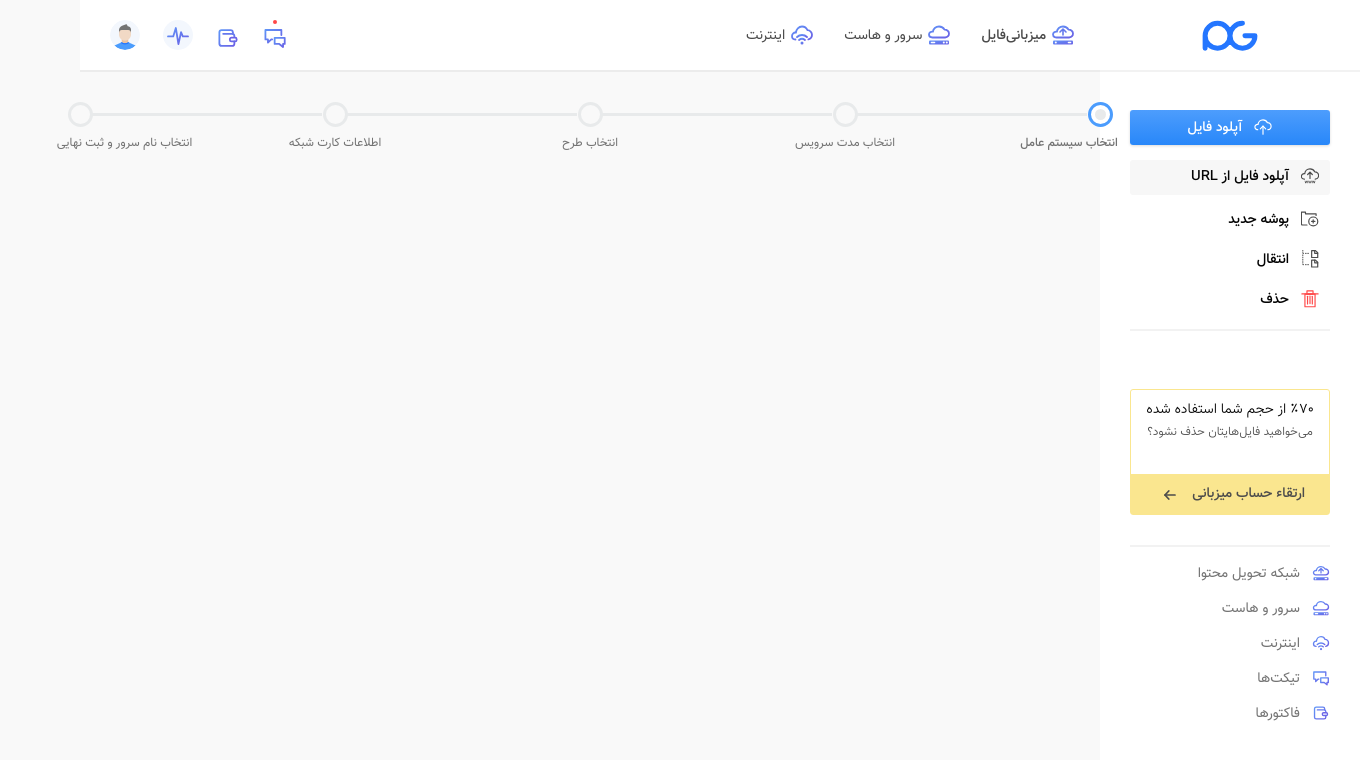
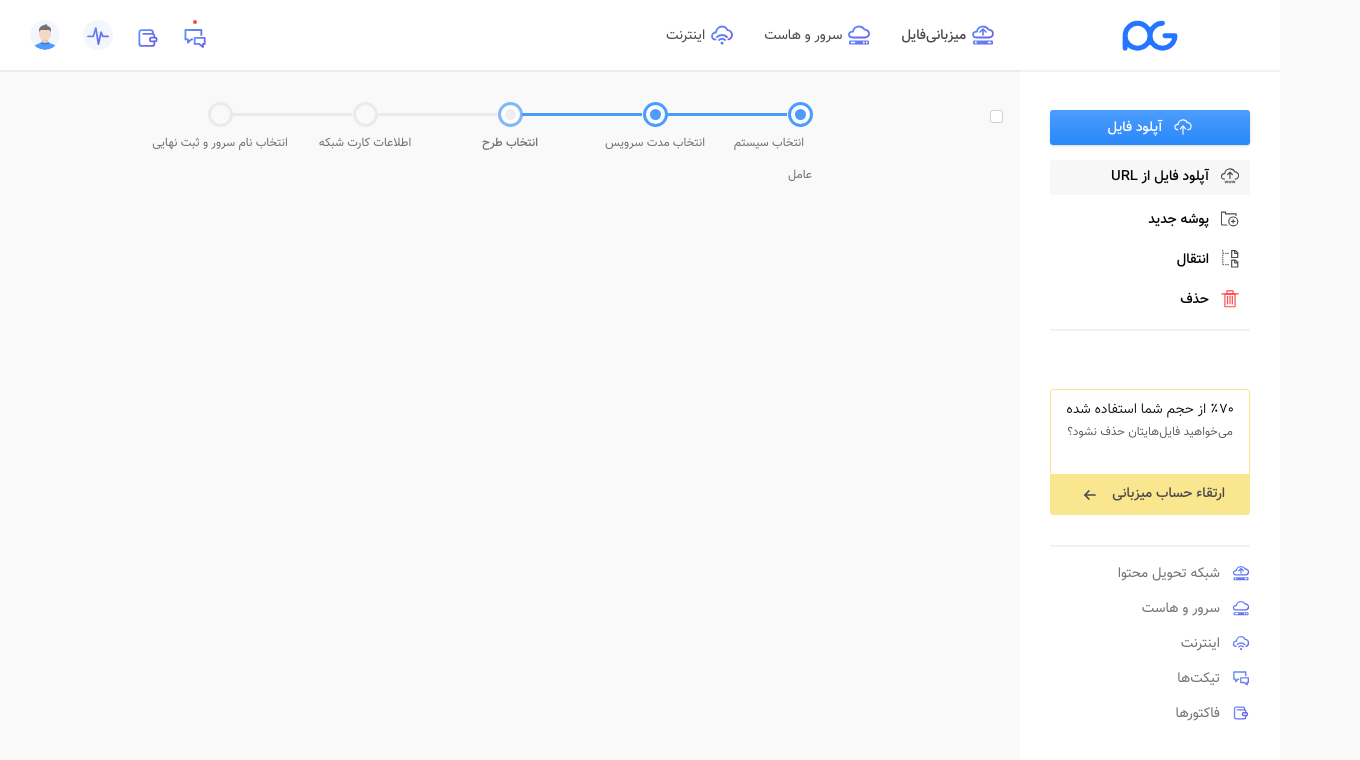
Before and after one commit to cventix/blueberry-cfsui, a React (Create React App) app: page / in a window 1280 px wide. Shown: the top 760 px of the page, 1360 px wide, since content can reach past the window. Built offline with nearby package versions, Linux system fonts and the light colour scheme.

Commit message:
checkbox added

```diff
--- a/src/components/Sidebar/Sidebar.scss
+++ b/src/components/Sidebar/Sidebar.scss
@@ -10,9 +10,7 @@
 	.menuWrapper {
 		position: fixed;
 		top: $navbar-height;
-		right: 0;
 		bottom: 0;
-		left: 0;
 		width: $sidebar-width;
 		background: #fff;
 		opacity: 0.99;
--- a/src/components/Stepbar/Stepbar.module.scss
+++ b/src/components/Stepbar/Stepbar.module.scss
@@ -1,5 +1,15 @@
 @import "../../styles/global";
 $stepbar-color: #e8eaeb;
+
+@keyframes stepbar {
+	from {
+		opacity: 0.4;
+	}
+
+	to {
+		opacity: 1;
+	}
+}
 
 .stepbar {
 	position: relative;
@@ -7,23 +17,23 @@ $stepbar-color: #e8eaeb;
 	.stepsWrapper {
 		position: absolute;
 		list-style: none;
-		width: 1180px;
+		width: 1100px;
 
-		@include margin-with-direction(-590px);
+		@include margin-with-direction(-550px);
 		@if $body-dir == 'rtl' {
 			left: 50%;
 		} @else {
 			right: 50%;
 		}
 
-		@media(min-width: $web-medium + 1) and (max-width: $web-medium-max) {
-			width: 640px;
-			@include margin-with-direction(-210px);
+		@media(min-width: $web-medium + 1) and (max-width: $web-medium-max + 100) {
+			width: 720px;
+			@include margin-with-direction(-360px);
 		}
 
 		@media(min-width: $tablet - 200) and (max-width: $web-medium) {
-			width: 424px;
-			@include margin-with-direction(-164px);
+			width: 504px;
+			@include margin-with-direction(-252px);
 		}
 
 		@media(max-width: $tablet - 199) {
@@ -33,7 +43,7 @@ $stepbar-color: #e8eaeb;
 
 		.step {
 			position: relative;
-			width: 255px;
+			width: 235px;
 			height: 3px;
 
 			@if $body-dir == 'rtl' {
@@ -42,12 +52,12 @@ $stepbar-color: #e8eaeb;
 				float: left;
 			}
 
-			@media(min-width: $web-medium) and (max-width: $web-medium-max) {
-				width: 160px;
+			@media(min-width: $web-medium + 1) and (max-width: $web-medium-max + 100) {
+				width: 145px;
 			}
 
 			@media(min-width: $tablet - 200) and (max-width: $web-medium) {
-				width: 106px;
+				width: 101px;
 			}
 
 			@media(max-width: $tablet - 199) {
@@ -58,6 +68,10 @@ $stepbar-color: #e8eaeb;
 				display: block;
 				width: 160px;
 				text-align: center;
+
+				@media(min-width: $web-medium + 1) and (max-width: $web-medium-max + 100) {
+					width: 140px;
+				}
 
 				@media(min-width: $tablet - 200) and (max-width: $web-medium) {
 					width: 100px;
@@ -102,7 +116,7 @@ $stepbar-color: #e8eaeb;
 						padding-left: 62px;
 					}
 
-					@media(max-width: $web-medium) {
+					@media(max-width: $web-medium-max) {
 						padding-right: 0;
 						padding-left: 0;
 					}
@@ -116,20 +130,12 @@ $stepbar-color: #e8eaeb;
 				.caption {
 
 					@if $body-dir == 'rtl' {
-						margin-right: -89px;
-
-						@media(min-width: $web-medium + 1) and (max-width: $web-medium-max) {
-							margin-left: -23px;
-						}
+						margin-right: -100px;
 					} @else {
-						margin-left: -89px;
-
-						@media(min-width: $web-medium + 1) and (max-width: $web-medium-max) {
-							margin-right: -23px;
-						}
+						margin-left: -100px;
 					}
 
-					@media(max-width: $web-medium) {
+					@media(max-width: $web-medium-max + 100) {
 						margin-right: 0;
 						margin-left: 0;
 					}
@@ -144,20 +150,21 @@ $stepbar-color: #e8eaeb;
 				content: '';
 				position: absolute;
 				top: 3px;
-				width: 230px;
+				width: 210px;
 				height: 3px;
 				background: $stepbar-color;
 
 				@if $body-dir == 'rtl' {
-					right: 93px;
+					right: 92px;
 
-					@media(min-width: $web-medium) and (max-width: $web-medium-max) {
-						width: 135px;
+					@media(min-width: $web-medium + 1) and (max-width: $web-medium-max + 100) {
+						width: 120px;
+						right: 83px;
 					}
 
 					@media(min-width: $tablet - 200) and (max-width: $web-medium) {
-						right: 64px;
-						width: 80px;
+						right: 63px;
+						width: 76px;
 					}
 
 					@media(max-width: $tablet - 199) {
@@ -167,13 +174,14 @@ $stepbar-color: #e8eaeb;
 				} @else {
 					left: 93px;
 
-					@media(min-width: $web-medium) and (max-width: $web-medium-max) {
-						width: 135px;
+					@media(min-width: $web-medium + 1) and (max-width: $web-medium-max + 100) {
+						width: 120px;
+						left: 82px;
 					}
 
 					@media(min-width: $tablet - 200) and (max-width: $web-medium) {
-						left: 64px;
-						width: 80px;
+						left: 63px;
+						width: 76px;
 					}
 
 					@media(max-width: $tablet - 199) {
@@ -223,6 +231,7 @@ $stepbar-color: #e8eaeb;
 				.item {
 
 					.circle {
+						@include animation(stepbar 2s linear infinite);
 
 						&:before {
 							background-color: $stepbar-color;
--- a/src/components/ui-elements/Checkbox/Checkbox.module.scss
+++ b/src/components/ui-elements/Checkbox/Checkbox.module.scss
@@ -1,5 +1,82 @@
 @import "../../../styles/global";
 
 .checkbox {
-	@include selectInput-theme(checkbox, disabled)
+	position: relative;
+	cursor: pointer;
+
+	> input {
+		position: absolute;
+		height: 0;
+		width: 0;
+		opacity: 0;
+		cursor: pointer;
+
+		&:checked ~ .checkmark {
+			background-color: $dk-blue;
+			border: 1px solid $dk-blue;
+			-webkit-transition: all 500ms;
+			transition: all 500ms;
+
+			&:after {
+				display: block;
+			};
+		}
+	}
+
+	.checkmark {
+		position: absolute;
+		top: 0;
+		left: 0;
+		width: 13px;
+		height: 13px;
+		background-color: #fff;
+		border: 0.8px solid $disabled-lt-gray;
+		@include border-radius(2.4px);
+
+		&:after {
+			content: '';
+			display: none;
+			position: absolute;
+			left: 3px;
+			width: 1px;
+			height: 5px;
+			padding: 1px;
+			border: solid #fff;
+			border-width: 0 1.5px 1.5px 0;
+			@include transform(rotate(45deg));
+		}
+	}
+
+	&.indeterminate {
+
+		.checkmark {
+
+			&:after {
+				left: 1.5px;
+				width: 5px;
+				top: 4.5px;
+				height: 0;
+				background-color: #fff;
+				border: 0;
+				@include transform(none);
+			}
+		}
+	}
+
+	&.disIndeterminate {
+		.checkmark {
+
+			&:after {
+
+			}
+		}
+	}
+
+	&.disabled {
+		cursor: not-allowed;
+
+		.checkmark {
+			background-color: $disabled-dk-gray;
+		}
+	}
 }
--- a/src/components/ui-elements/Checkbox/Checkbox.tsx
+++ b/src/components/ui-elements/Checkbox/Checkbox.tsx
@@ -3,11 +3,25 @@ import * as React from "react";
 // styles
 import styles from "./Checkbox.module.scss";
 
+export default interface Iprops {
+	disabled?: boolean;
+	className?: string;
+}
 
-export default interface Iprops {}
+const createClassName = (className: string) => {
+	if (className == null)
+		className = `${styles.checkbox}`;
 
-export const Checkbox = ({ }: Iprops) => (
-	<label>
-		<input type="checkbox" className={styles.checkbox}/>
-	</label>
-);
+	if (className === 'indeterminate')
+		className = `${styles.checkbox} ${styles.indeterminate}`;
+	return className;
+}
+
+export const Checkbox = ({ disabled = false, className }: Iprops) => {
+	return (
+		<label className = {disabled ? `${styles.checkbox} ${styles.disabled}` : createClassName(className)}>
+			<input type="checkbox" disabled={disabled}/>
+			<span className={styles.checkmark}></span>
+		</label>
+	);
+};
--- a/src/components/ui-elements/Radio/Radio.module.scss
+++ b/src/components/ui-elements/Radio/Radio.module.scss
@@ -1,5 +1,5 @@
 @import "../../../styles/global";
 
 .radio {
-	@include selectInput-theme(radio, disabled)
+	@include checkbox-radio-theme(radio, disabled)
 }
--- a/src/containers/Home/App.tsx
+++ b/src/containers/Home/App.tsx
@@ -2,7 +2,7 @@ import React, { Component } from "react";
 import { Navbar } from "../../components/Navbar/Navbar";
 import { Sidebar } from "../../components/Sidebar/Sidebar";
 import { Stepbar } from "../../components/Stepbar/Stepbar";
-import { Input } from "../../components/ui-elements/Input/Input";
+import { Checkbox } from "../../components/ui-elements/Checkbox/Checkbox";
 import { Main } from "../../components/Main/Main";
 import "./App.css";
 
@@ -24,8 +24,8 @@ class App extends Component {
         <Navbar />
         <Sidebar />
         <Main>
-          <Stepbar steps={steps} currentStep={0} />
-
+          <Stepbar steps={steps} currentStep={2} />
+          <Checkbox />
         </Main>
       </div>
     );
--- a/src/styles/mixins.scss
+++ b/src/styles/mixins.scss
@@ -23,6 +23,32 @@
 	flex-wrap: $wrap-status;
 }
 
+/* transform */
+@mixin transform($value) {
+	-webkit-transform: $value;
+	-moz-transform: $value;
+	-ms-transform: $value;
+	-o-transform: $value;
+	transform: $value;
+}
+
+/* animation */
+@mixin animation($value) {
+	-webkit-animation: $value;
+	-moz-animation: $value;
+	-o-animation: $value;
+	animation: $value;
+}
+
+/* changable margin with direction */
+@mixin margin-with-direction($value) {
+	@if $body-dir == rtl {
+		margin-left: $value;
+	} @else {
+		margin-right: $value;
+	}
+}
+
 /* button-theme */
 @mixin btn-theme($background, $btn-color, $border) {
 	background: $background;
@@ -45,25 +71,9 @@
 @mixin placeholder {
 }
 
-/* transform */
-@mixin transform($value) {
-	-webkit-transform: $value;
-	-moz-transform: $value;
-	-ms-transform: $value;
-	-o-transform: $value;
-}
 
-/* changable margin with direction */
-@mixin margin-with-direction($value) {
-	@if $body-dir == rtl {
-		margin-left: $value;
-	} @else {
-		margin-right: $value;
-	}
-}
-
-// selectInput-theme
-@mixin selectInput-theme($type, $className) {
+/* checkbox-radio-theme */
+@mixin checkbox-radio-theme($type, $className) {
 	width: 13px;
 	height: 13px;
 	border-width: 0.8px;
```
